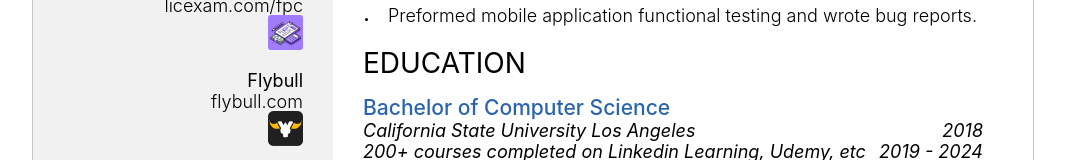
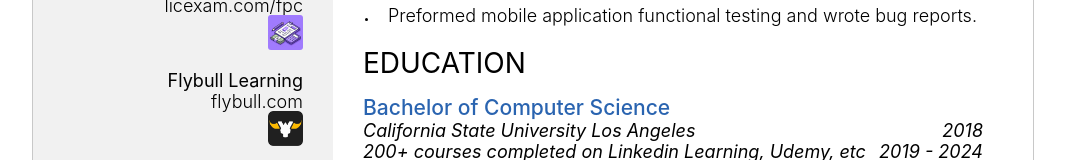
Before and after one commit to yang-ror/resume-written-in-html, a plain HTML site: page index.html in a window 1280 px wide. Shown: the part 997-1157 px from the top of the page, without its empty margins (107-1172 px from the left). Drawn offline with Linux system fonts and the light colour scheme.

Commit message:
add learning after flybull

```diff
--- a/index.html
+++ b/index.html
@@ -66,7 +66,7 @@
                 </div>
                 <div class="item-group">
                     <div>
-                        <span class="big-icon-text"><div>Flybull</div><div class="project-url">flybull.com</div></span>
+                        <span class="big-icon-text"><div>Flybull Learning</div><div class="project-url">flybull.com</div></span>
                         <span class="big-icon"><img alt="icon" src="./assets/flybull.png" /></span>
                     </div>
                 </div>
```
